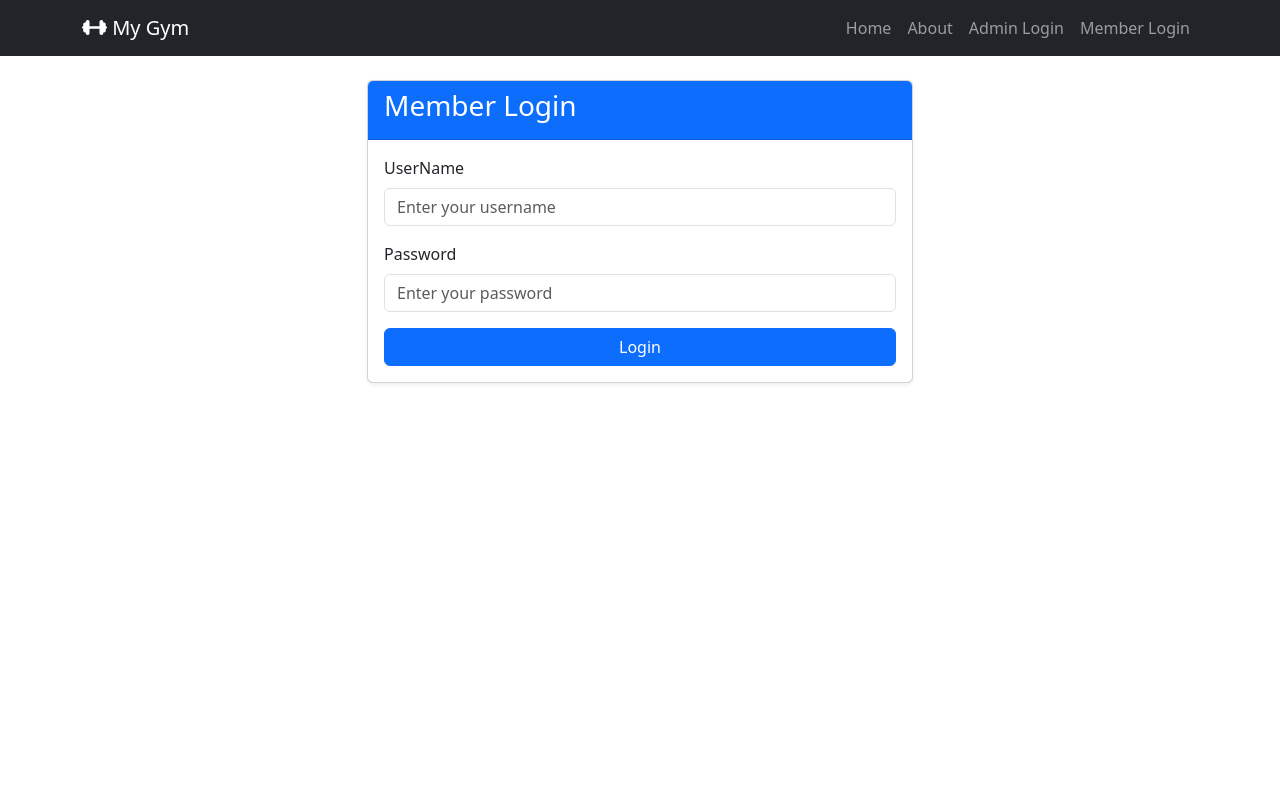
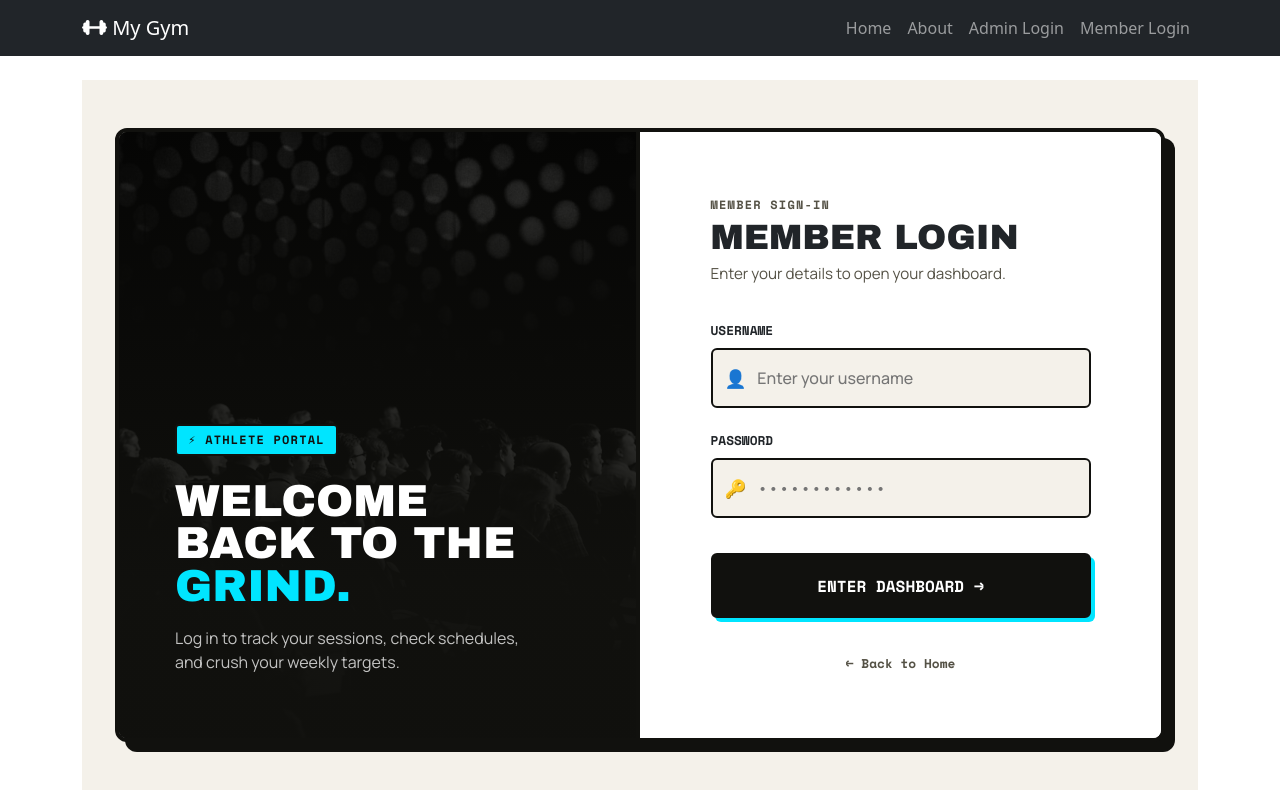
Before and after one commit to aaryan07thakur/GYM_Management_System_Django, a Django app: page /members-login/ in a window 1280 px wide. Run offline with Django 5.2, Linux system fonts and the light colour scheme; some libraries are stand-ins or nearby versions.

Commit message:
designed members_login page for members

```diff
--- a/gymapp/templates/members_login.html
+++ b/gymapp/templates/members_login.html
@@ -1,24 +1,75 @@
 {% extends 'base.html' %}
+{% load static %}
+
+{% block css %}
+<link rel="preconnect" href="https://fonts.googleapis.com">
+<link rel="preconnect" href="https://fonts.gstatic.com" crossorigin>
+<link href="https://fonts.googleapis.com/css2?family=Archivo+Black&family=Space+Mono:wght@400;700&family=Manrope:wght@400;500;600;700&display=swap" rel="stylesheet">
+<!-- Separated css file for cleaner management -->
+<link rel="stylesheet" href="{% static 'css/member_login.css' %}">
+{% endblock %}
+
 {% block content %}
+<div class="member-login-container">
+    <div class="member-split-card animate-fade-in">
 
-    <div class="row justify-content-center">
-        <div class="col-md-6">
-            <div class="card shadow-sm">
-                <div class="card-header bg-primary text-white">
-                    <h3>Member Login</h3>
+        <!-- left side ko degsined-->
+        <div class="member-visual-side">
+            <img src="{% static 'images/member_login.jpeg' %}" alt="Gym Member Training" class="member-bg-img">
+            <div class="member-overlay"></div>
+            <div class="member-visual-content">
+                <span class="member-badge">⚡ ATHLETE PORTAL</span>
+                <h2 class="member-visual-title">Welcome<br>Back to the<br><span class="highlight">Grind.</span></h2>
+                <p class="member-visual-subtitle">Log in to track your sessions, check schedules, and crush your weekly targets.</p>
+            </div>
+        </div>
+
+        <!-- right side form -->
+        <div class="member-form-side">
+            <div class="member-form-wrapper">
+                <div class="member-form-header">
+                    <span class="member-form-tag">MEMBER SIGN-IN</span>
+                    <h1 class="member-form-title">Member Login</h1>
+                    <p class="member-form-subtitle">Enter your details to open your dashboard.</p>
                 </div>
-                <div class="card-body">
-                    <form method="post">
-                        {% csrf_token %}
-                        <div class="mb-3">
-                            <label class="form-label">UserName</label>
-                            <input type="text" class="form-control" id="username" placeholder="Enter your username" name="username" required>
+
+                <form method="post" class="member-neo-form">
+                    {% csrf_token %}
+
+                    <!-- Django Messages Handling (Invalid login/errors show here) -->
+                    {% if messages %}
+                    <div class="member-form-errors animate-shake">
+                        {% for message in messages %}
+                            <p class="member-error-msg">⚠️ {{ message }}</p>
+                        {% endfor %}
+                    </div>
+                    {% endif %}
+
+                    <div class="member-group-custom">
+                        <label for="username" class="member-custom-label">Username</label>
+                        <div class="member-input-wrapper">
+                            <span class="member-input-icon">👤</span>
+                            <input type="text" class="member-custom-input" id="username" placeholder="Enter your username" name="username" required autocomplete="username">
                         </div>
-                        <div class="mb-3">
-                            <label class="form-label">Password</label>
-                            <input type="password" class="form-control" id="password" placeholder="Enter your password" name="password" required>
+                    </div>
+
+                    <div class="member-group-custom">
+                        <label for="password" class="member-custom-label">Password</label>
+                        <div class="member-input-wrapper">
+                            <span class="member-input-icon">🔑</span>
+                            <input type="password" class="member-custom-input" id="password" placeholder="••••••••••••" name="password" required autocomplete="current-password">
                         </div>
-                        <button type="submit" class="btn btn-primary w-100">Login</button>
-                    </form>
+                    </div>
 
+                    <button type="submit" class="btn-member-submit">Enter Dashboard &rarr;</button>
+                </form>
+
+                <div class="member-form-footer">
+                    <a href="{% url 'home' %}" class="member-back-link">&larr; Back to Home</a>
+                </div>
+            </div>
+        </div>
+
+    </div>
+</div>
 {% endblock %}
--- /dev/null
+++ b/static/css/member_login.css
@@ -0,0 +1,322 @@
+/* =========================================================
+   DESIGN SYSTEM TOKENS
+   ========================================================= */
+:root {
+  --member-bg:       #F4F1EA; /* Base premium paper color */
+  --member-dark:     #11110E; /* Solid ink black */
+  --member-card:     #FFFFFF; /* Card white */
+  --member-brand:    #00E5FF; /* Electric Cyan/Blue for members (gives premium active look) */
+  --member-border:   #11110E; /* Solid border */
+  --member-muted:    #555246; /* Muted text */
+  --font-heading:    'Archivo Black', sans-serif;
+  --font-mono:       'Space Mono', monospace;
+  --font-sans:       'Manrope', sans-serif;
+}
+
+.member-login-container {
+  min-height: calc(100vh - 90px);
+  display: flex;
+  align-items: center;
+  justify-content: center;
+  background-color: var(--member-bg);
+  padding: 2rem 1rem;
+  font-family: var(--font-sans);
+}
+
+/* =========================================================
+   SPLIT CARD LAYOUT WITH NEO-BRUTALISM
+   ========================================================= */
+.member-split-card {
+  display: grid;
+  grid-template-columns: 1fr 1fr;
+  width: 100%;
+  max-width: 1050px;
+  background: var(--member-card);
+  border: 4px solid var(--member-border);
+  border-radius: 12px;
+  box-shadow: 10px 10px 0px var(--member-border);
+  overflow: hidden;
+  position: relative;
+}
+
+/* Left side- Visual Grid Component */
+.member-visual-side {
+  position: relative;
+  display: flex;
+  flex-direction: column;
+  justify-content: flex-end;
+  padding: 4rem 3.5rem;
+  min-height: 520px;
+  background-color: var(--member-dark);
+  border-right: 4px solid var(--member-border);
+}
+
+.member-bg-img {
+  position: absolute;
+  top: 0; left: 0;
+  width: 100%; height: 100%;
+  object-fit: cover;
+  filter: grayscale(100%) contrast(115%) brightness(45%);
+  z-index: 1;
+  transition: transform 0.5s ease;
+}
+
+.member-split-card:hover .member-bg-img {
+  transform: scale(1.03); /* Subtle image zoom animation */
+}
+
+.member-overlay {
+  position: absolute;
+  top: 0; left: 0;
+  width: 100%; height: 100%;
+  background: linear-gradient(to top, rgba(17,17,14,0.95) 25%, rgba(17,17,14,0.3));
+  z-index: 2;
+}
+
+.member-visual-content {
+  position: relative;
+  z-index: 3;
+  color: #FFFFFF;
+}
+
+.member-badge {
+  display: inline-block;
+  font-family: var(--font-mono);
+  font-size: 0.75rem;
+  font-weight: 700;
+  letter-spacing: 0.1em;
+  background: var(--member-brand);
+  color: var(--member-dark);
+  padding: 0.3rem 0.7rem;
+  border: 2px solid var(--member-border);
+  border-radius: 4px;
+  margin-bottom: 1.5rem;
+}
+
+.member-visual-title {
+  font-family: var(--font-heading);
+  text-transform: uppercase;
+  font-size: clamp(2rem, 3.5vw, 2.8rem);
+  line-height: 0.95;
+  margin-bottom: 1.2rem;
+}
+
+.member-visual-title .highlight {
+  color: var(--member-brand);
+}
+
+.member-visual-subtitle {
+  font-size: 1rem;
+  color: rgba(255, 255, 255, 0.75);
+  max-width: 38ch;
+  line-height: 1.5;
+  margin: 0;
+}
+
+/* Right side ko  - Form Container */
+.member-form-side {
+  display: flex;
+  align-items: center;
+  justify-content: center;
+  padding: 4rem 3.5rem;
+  background-color: var(--member-card);
+}
+
+.member-form-wrapper {
+  width: 100%;
+  max-width: 380px;
+}
+
+.member-form-header {
+  margin-bottom: 2.2rem;
+}
+
+.member-form-tag {
+  font-family: var(--font-mono);
+  font-size: 0.75rem;
+  font-weight: 700;
+  color: var(--member-muted);
+  letter-spacing: 0.1em;
+  display: block;
+  margin-bottom: 0.4rem;
+}
+
+.member-form-title {
+  font-family: var(--font-heading);
+  text-transform: uppercase;
+  font-size: 2.2rem;
+  line-height: 1;
+  margin-bottom: 0.5rem;
+}
+
+.member-form-subtitle {
+  color: var(--member-muted);
+  font-size: 0.95rem;
+  margin: 0;
+}
+
+/* =========================================================
+   DJANGO ERROR ALERT BANNER WITH SHAKE ANIMATION
+   ========================================================= */
+.member-form-errors {
+  background: #FFEBEB;
+  border: 2px solid #FF3B30;
+  padding: 0.8rem 1rem;
+  border-radius: 6px;
+  margin-bottom: 1.5rem;
+  box-shadow: 3px 3px 0px rgba(255, 59, 48, 0.15);
+}
+
+.member-error-msg {
+  color: #FF3B30;
+  font-size: 0.9rem;
+  font-weight: 600;
+  margin: 0;
+}
+
+/* INPUT COMPONENT DESIGN */
+.member-group-custom {
+  margin-bottom: 1.4rem;
+}
+
+.member-custom-label {
+  display: block;
+  font-family: var(--font-mono);
+  font-size: 0.8rem;
+  font-weight: 700;
+  margin-bottom: 0.5rem;
+  text-transform: uppercase;
+}
+
+.member-input-wrapper {
+  position: relative;
+  display: flex;
+  align-items: center;
+}
+
+.member-input-icon {
+  position: absolute;
+  left: 14px;
+  font-size: 1.1rem;
+  user-select: none;
+  pointer-events: none;
+}
+
+.member-custom-input {
+  width: 100%;
+  padding: 1rem 1rem 1rem 2.8rem;
+  font-family: var(--font-sans);
+  font-size: 1rem;
+  font-weight: 500;
+  color: var(--member-dark);
+  background: var(--member-bg);
+  border: 2.5px solid var(--member-border);
+  border-radius: 6px;
+  transition: all 0.15s ease;
+}
+
+/* Form Interaction Animations */
+.member-custom-input:focus {
+  outline: none;
+  background: #FFFFFF;
+  box-shadow: 4px 4px 0px var(--member-brand);
+  transform: translate(-2px, -2px);
+}
+
+/* SUBMIT BUTTON WITH HOVER ACTION */
+.btn-member-submit {
+  width: 100%;
+  font-family: var(--font-mono);
+  font-weight: 700;
+  font-size: 1rem;
+  text-transform: uppercase;
+  padding: 1.1rem;
+  margin-top: 0.8rem;
+  background: var(--member-border);
+  color: #FFFFFF;
+  border: 3px solid var(--member-border);
+  border-radius: 6px;
+  cursor: pointer;
+  box-shadow: 4px 4px 0px var(--member-brand);
+  transition: all 0.12s ease-in-out;
+}
+
+.btn-member-submit:hover {
+  transform: translate(-2px, -2px);
+  box-shadow: 6px 6px 0px var(--member-brand);
+  background: var(--member-brand);
+  color: var(--member-dark);
+}
+
+.btn-member-submit:active {
+  transform: translate(2px, 2px);
+  box-shadow: 0px 0px 0px var(--member-brand);
+}
+
+.member-form-footer {
+  margin-top: 2rem;
+  text-align: center;
+}
+
+.member-back-link {
+  font-family: var(--font-mono);
+  font-size: 0.8rem;
+  color: var(--member-muted);
+  text-decoration: none;
+  font-weight: 700;
+}
+
+.member-back-link:hover {
+  color: var(--member-dark);
+  text-decoration: underline;
+}
+
+/* =========================================================
+   KEYFRAMES FOR ANIMATIONS
+   ========================================================= */
+.animate-fade-in {
+  animation: fadeIn 0.4s cubic-bezier(0.16, 1, 0.3, 1) both;
+}
+
+.animate-shake {
+  animation: shake 0.3s linear;
+}
+
+@keyframes fadeIn {
+  from { opacity: 0; transform: translateY(15px); }
+  to { opacity: 1; transform: translateY(0); }
+}
+
+@keyframes shake {
+  0%, 100% { transform: translateX(0); }
+  20%, 60% { transform: translateX(-6px); }
+  40%, 80% { transform: translateX(6px); }
+}
+
+/* =========================================================
+   RESPONSIVE LAYOUT
+   ========================================================= */
+@media (max-width: 880px) {
+  .member-split-card {
+    grid-template-columns: 1fr;
+    max-width: 460px;
+  }
+  .member-visual-side {
+    display: none;
+  }
+  .member-form-side {
+    padding: 3.5rem 2rem;
+  }
+}
+
+@media (max-width: 480px) {
+  .member-login-container {
+    padding: 1rem 0.5rem;
+  }
+  .member-form-side {
+    padding: 2.5rem 1.2rem;
+  }
+  .member-form-title {
+    font-size: 1.8rem;
+  }
+}
```
Also changed, not shown: static/images/member_login.jpeg (added).
